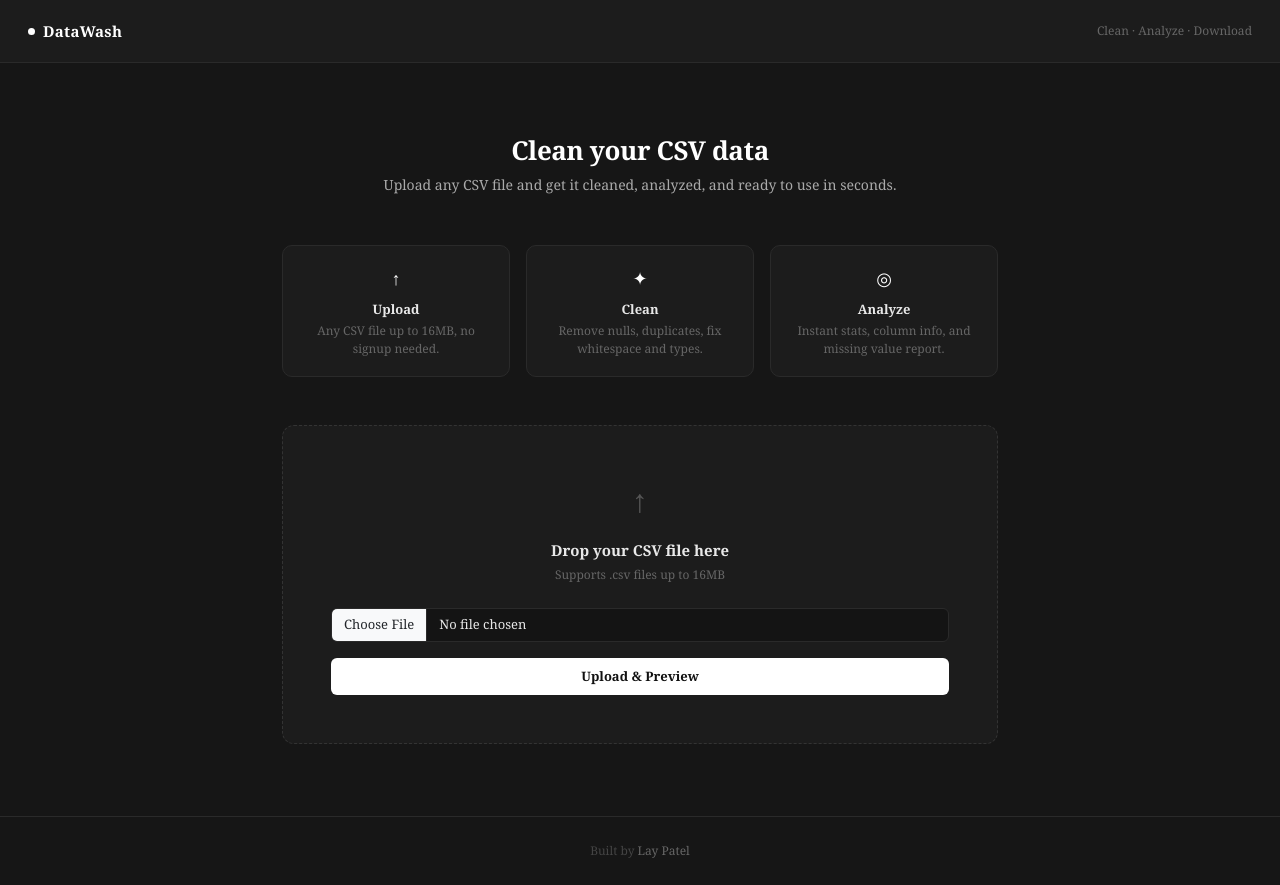
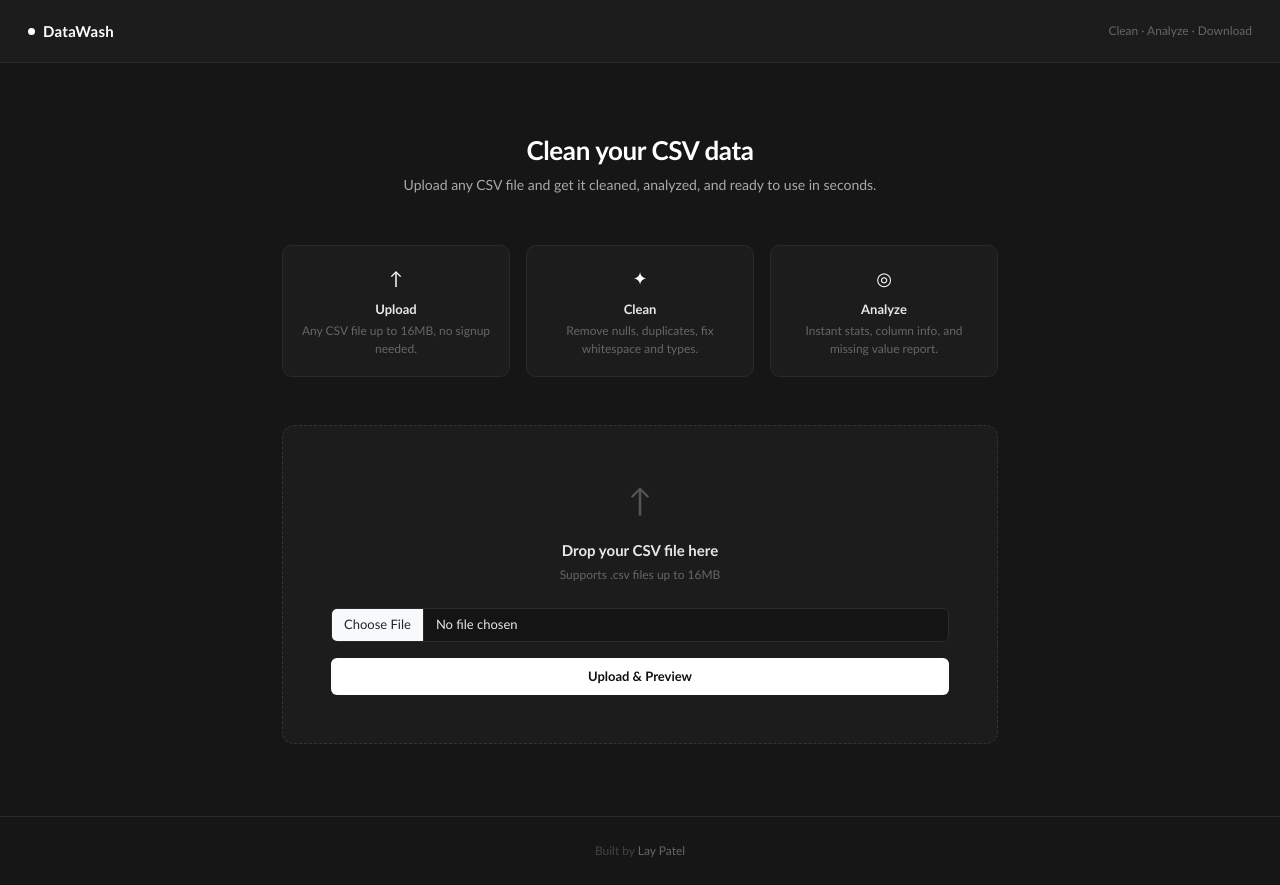
Before and after one commit to laypatel13/data-wash, a Flask app: page / in a window 1280 px wide. Run offline with Flask 3, Linux system fonts and the light colour scheme; some web fonts are replaced.

Commit message:
fix(ui): add Trebuchet MS as fallback font for non-Mac devices

```diff
--- a/static/css/style.css
+++ b/static/css/style.css
@@ -34,7 +34,7 @@
 body {
   background-color: var(--bg-base);
   color: var(--text-1);
-  font-family: 'Copperplate', 'Georgia', system-ui, sans-serif;
+  font-family: 'Copperplate', 'Copperplate Gothic Light', 'Trebuchet MS', sans-serif;
   font-size: 14px;
   line-height: 1.6;
   min-height: 100vh;
```
